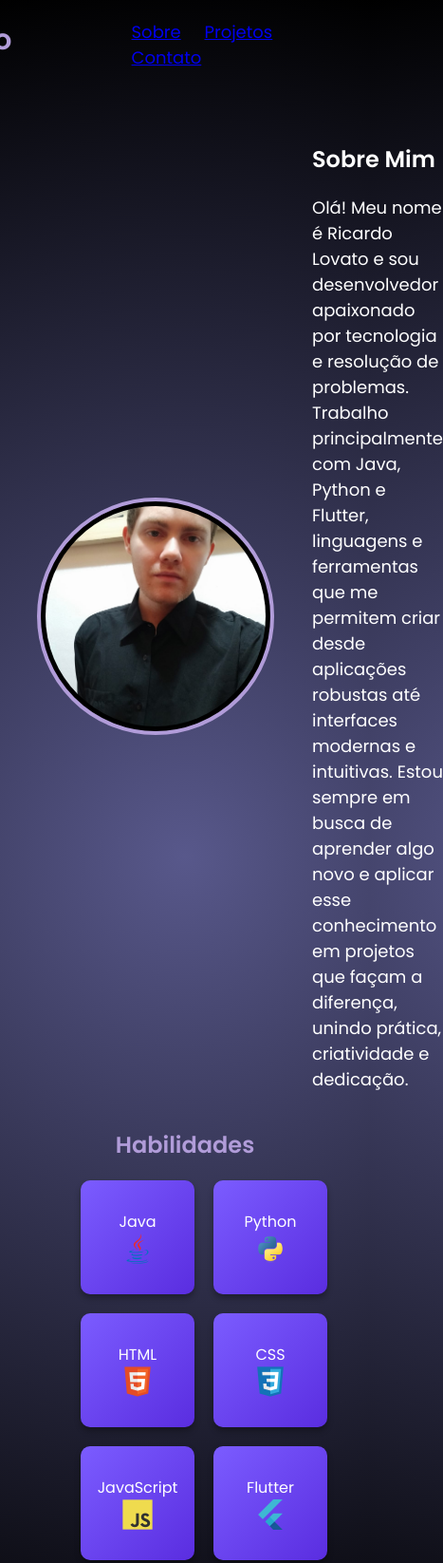
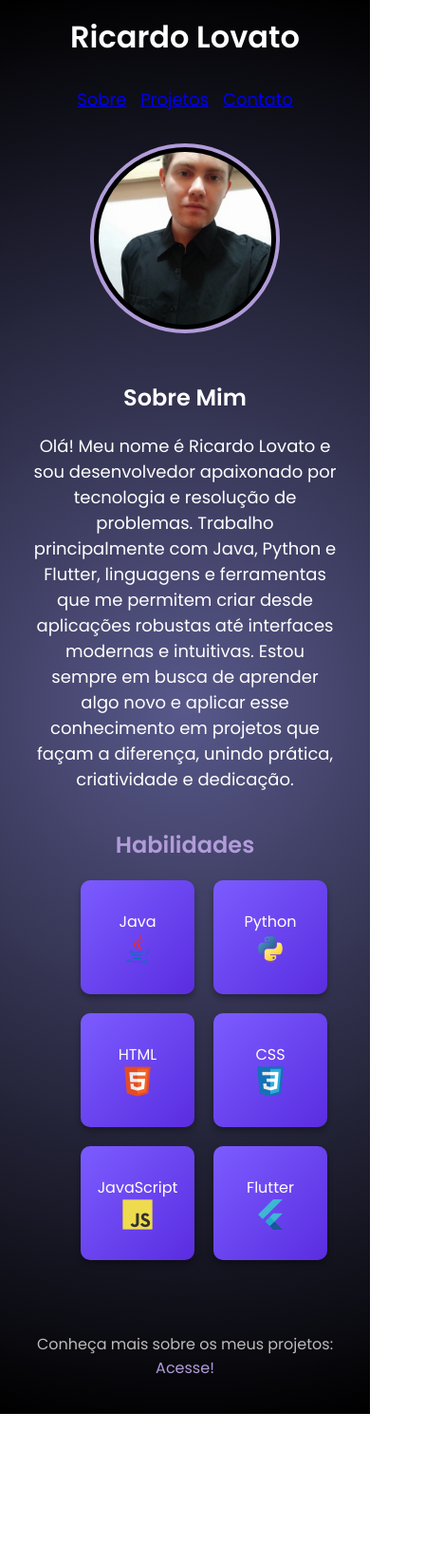
Before and after one commit to riclovato/portfolio, a plain HTML site: page index.html in a window 390 px wide. Shown: the top 1646 px of the page at 95% size, 467 px wide, since content can reach past the window. After the commit the page ends 1489 px from the top, so only its background shows below. Drawn offline with Linux system fonts and the light colour scheme.

Commit message:
feat: improve responsive layout

```diff
--- a/styles.css
+++ b/styles.css
@@ -12,63 +12,66 @@ body {
     background: radial-gradient(circle, #58588b, #000000);
     color: #ffffff;
 }
-h1{
-    font-size: 30px;
-    color: #b19cd9;
-    margin-left: -30%;
-}
 
 header {
     display: flex;
-    justify-content:center;
-    padding-right: 10%;
+    flex-wrap: wrap;
+    justify-content: center;
+    gap: 10px;
+    padding: 15px;
+    text-align: center;
 }
 
-header h1{
-    padding-right: 5%;
-    padding-left: 0;
+header h1 {
+    padding: 0;
+    margin: 0;
 }
 
 header ul {
-    justify-content: space-around;
+    display: flex;
+    flex-wrap: wrap;
+    justify-content: center;
+    gap: 15px;
+    padding: 0;
+    list-style: none;
 }
+
 .list-item {
     display: inline;
-    align-self: center;
-    margin-right: 20px;
-    margin-top: 20px;
-}
-.container {
-    width: 80%;
-    margin: 0 auto;
 }
 
-.menu{
-    margin-top: 0.5%;
+.menu {
     font-size: 18px;
 }
 
-.about-me{
+.container {
+    width: 90%;
+    margin: 0 auto;
+    padding: 0 15px;
+}
+
+.about-me {
     display: flex;
+    flex-direction: column;
     align-items: center;
-    gap: 40px;
+    text-align: center;
+    gap: 30px;
     min-height: 50vh;
+}
 
-}
 .about-me p {
     font-size: 18px;
 }
 
 #my-photo {
-    width: 250px;
-    height: 250px;
+    width: 200px;
+    height: 200px;
     object-fit: cover;
     border-radius: 50%;
     border: 4px solid #b19cd9;
     padding: 5px;
     background-color: #000;
-    flex-shrink: 0;
-    }
+}
 
 .skills h2{
     text-align: center;
@@ -100,11 +103,20 @@ header ul {
     text-align: center;
 }
 
-footer{
-    text-align: end;
-    padding: 20px 20px;
+footer {
+    text-align: center;
+    padding: 20px;
     color: #bbb;
     margin-top: 40px;
+}
+
+footer a {
+    color: #b19cd9;
+    text-decoration: none;
+}
+
+footer a:hover {
+    text-decoration: underline;
 }
 
 /* ===== PROJECTS ===== */
@@ -194,3 +206,38 @@ footer{
 .btn-custom:hover {
     background-color: #222;
 }
+
+@media (min-width: 768px) {
+    header {
+        justify-content: space-between;
+        padding: 15px 50px;
+    }
+
+    h1 {
+        font-size: 30px;
+        color: #b19cd9;
+    }
+
+    .about-me {
+        flex-direction: row;
+        text-align: left;
+        gap: 40px;
+    }
+
+    #my-photo {
+        width: 250px;
+        height: 250px;
+    }
+
+    header ul {
+        gap: 20px;
+    }
+
+    .list-item {
+        margin-right: 20px;
+    }
+
+    .container {
+        width: 80%;
+    }
+}
```
Also changed, not shown: contato.html (+1 -1 lines).
